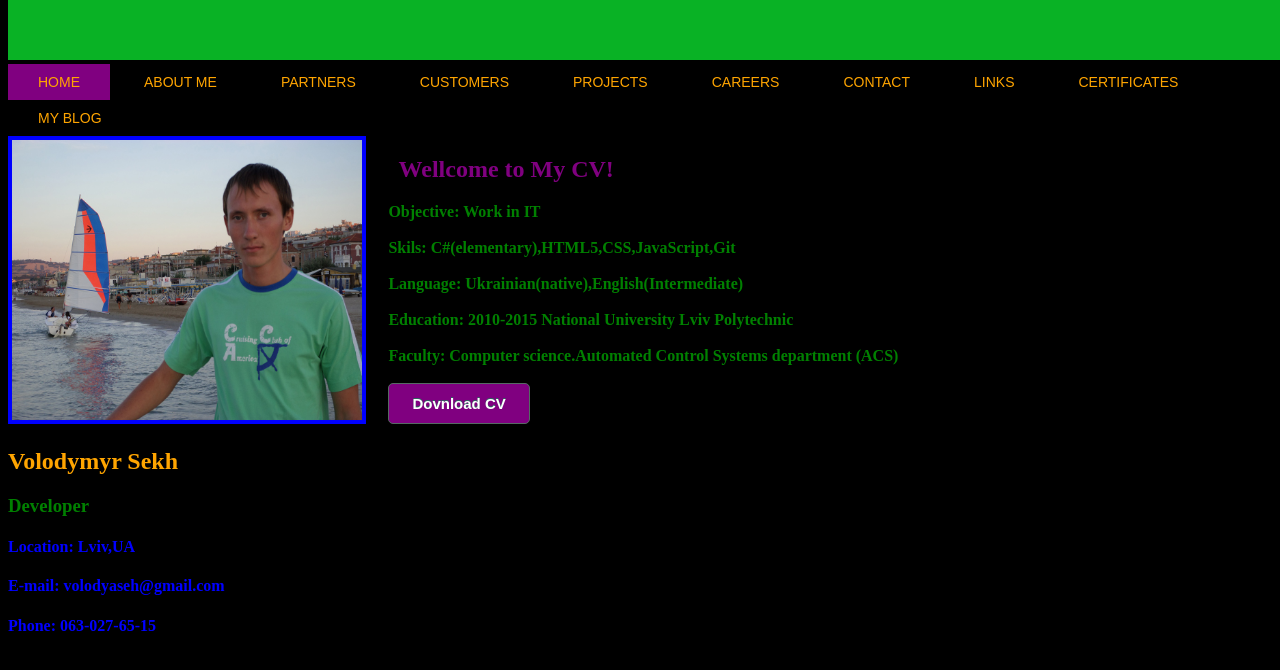
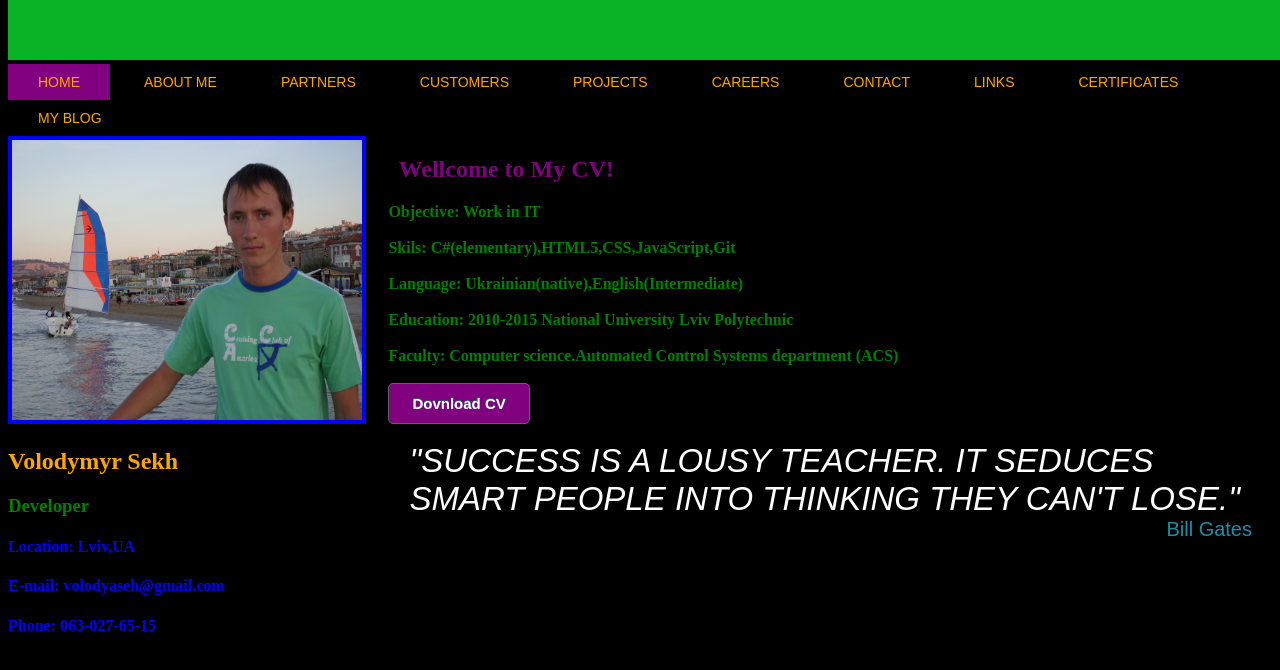
Before and after one commit to MrDevSV/resume, a plain HTML site: page index.html in a window 1280 px wide. Drawn offline with Linux system fonts and the light colour scheme.

Commit message:
New Update

```diff
--- a/index.html
+++ b/index.html
@@ -37,8 +37,9 @@
             Faculty: Computer science.Automated Control Systems department (ACS)</b>
             <br><br>
             <a href="Download/CV.docx" class="myButton">Dovnload CV</a>
+            <br><br>
+        </article>
 
-        </article>
         <aside class="asidest">
               <img id="headst" src="img/VS.JPG" alt="Volodymyr Sekh photo" height="280" width="350">
                  <h1 id="h1s">Volodymyr Sekh</h1>
@@ -47,5 +48,11 @@
                     <h4><a href="mailto:volodyaseh@gmail.com">E-mail: volodyaseh@gmail.com</a></h4>
                     <h4>Phone: 063-027-65-15</h4>
         </aside>
+         <blockquote>
+            <p>
+                "SUCCESS IS A LOUSY TEACHER. IT SEDUCES SMART PEOPLE INTO THINKING THEY CAN'T LOSE."
+            </p>
+            <cite>Bill Gates</cite>
+             </blockquote>
     </body>
 </html>
--- a/style.css
+++ b/style.css
@@ -70,7 +70,6 @@ a{
 
 .articlest{
     color:green;
-
     margin-right:30%;
     padding:0;
     float:right;
@@ -109,3 +108,28 @@ a{
 	position:relative;
 	top:1px;
 }
+
+blockquote {
+    margin:0;
+    margin-left: 30%;
+    margin-right:8px;
+    padding: 10px 20px;
+    font-family: 'Oswald', sans-serif;
+    font-weight: 300;
+}
+
+blockquote p {
+    color: #fff;
+    font-style: italic;
+    font-size: 33px;
+    margin: 0;
+}
+
+blockquote cite {
+    display: block;
+    font-size: 20px;
+    font-style: normal;
+    color: #1d8ea6;
+    margin: 0;
+    text-align: right;
+}
```
